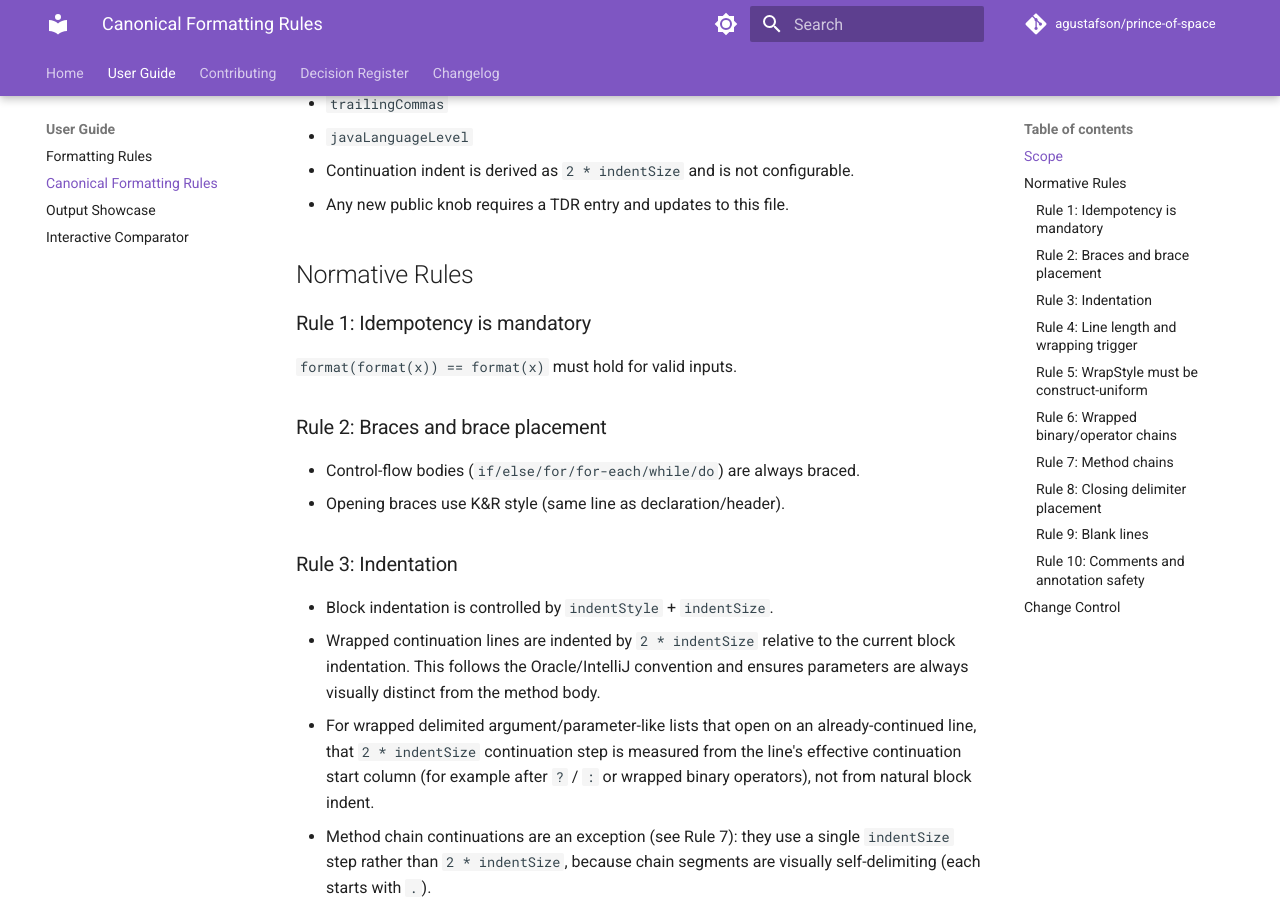
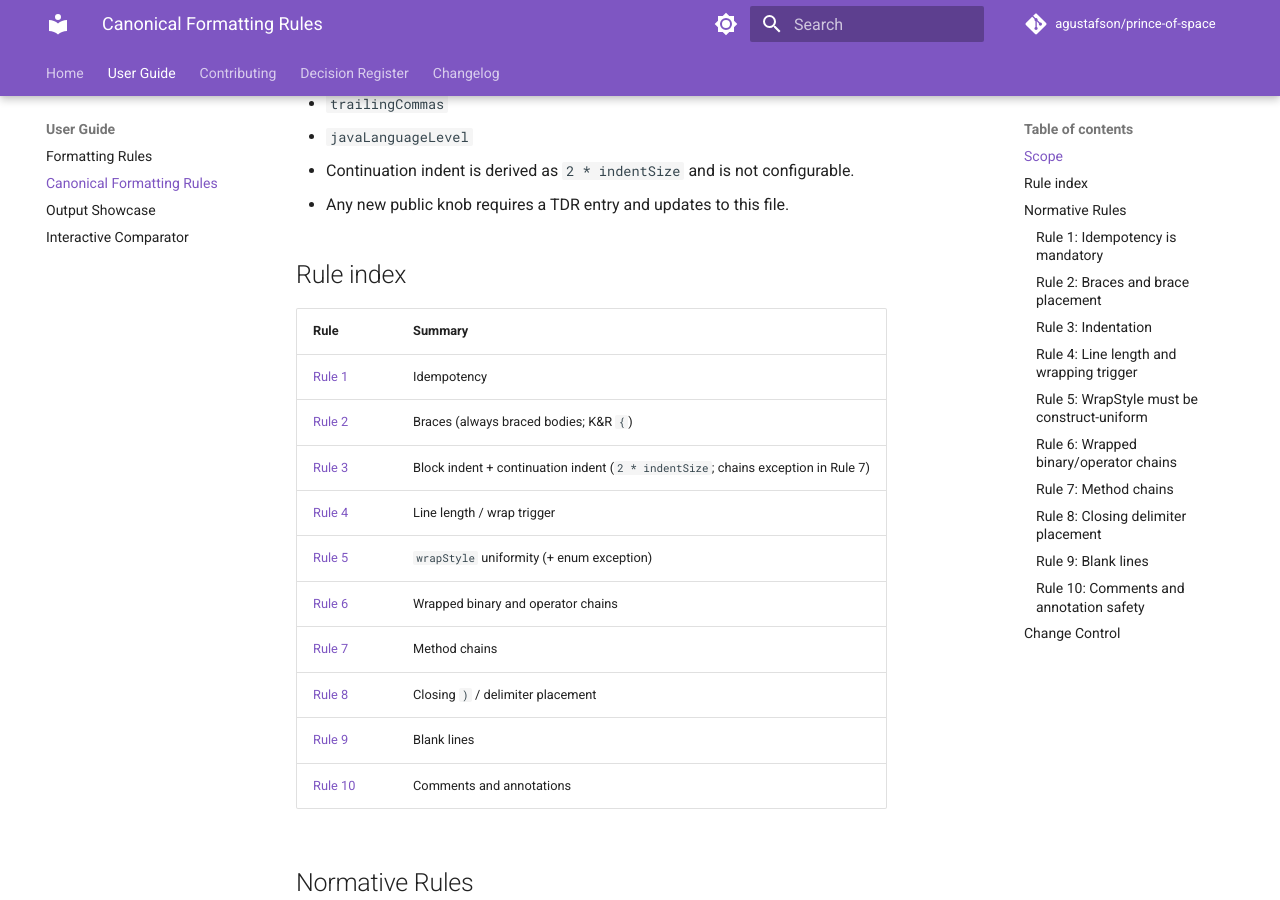
Before and after one commit to agustafson/prince-of-space, an MkDocs documentation site: the page built from docs/canonical-formatting-rules.md, in a window 1280 px wide and 900 px high, scrolled down 631 px. Built offline with MkDocs 1.6.1 and Material for MkDocs 9.7.7, drawn with Linux system fonts in a browser that asks for light colours; comment, search, counter and statistics services are not loaded.

Commit message:
docs: rule index, showroom matrix, IDE settings scope, Spotless Serializable note (#92-94 #63 #84); TDR-024

```diff
--- a/docs/canonical-formatting-rules.md
+++ b/docs/canonical-formatting-rules.md
@@ -20,6 +20,21 @@ These rules define output shape for Java formatting in `modules/core`.
   - `javaLanguageLevel`
 - Continuation indent is derived as `2 * indentSize` and is not configurable.
 - Any new public knob requires a TDR entry and updates to this file.
+
+## Rule index
+
+| Rule | Summary |
+|------|---------|
+| [Rule 1](#rule-1-idempotency-is-mandatory) | Idempotency |
+| [Rule 2](#rule-2-braces-and-brace-placement) | Braces (always braced bodies; K&R `{`) |
+| [Rule 3](#rule-3-indentation) | Block indent + continuation indent (`2 * indentSize`; chains exception in Rule 7) |
+| [Rule 4](#rule-4-line-length-and-wrapping-trigger) | Line length / wrap trigger |
+| [Rule 5](#rule-5-wrapstyle-must-be-construct-uniform) | `wrapStyle` uniformity (+ enum exception) |
+| [Rule 6](#rule-6-wrapped-binaryoperator-chains) | Wrapped binary and operator chains |
+| [Rule 7](#rule-7-method-chains) | Method chains |
+| [Rule 8](#rule-8-closing-delimiter-placement) | Closing `)` / delimiter placement |
+| [Rule 9](#rule-9-blank-lines) | Blank lines |
+| [Rule 10](#rule-10-comments-and-annotation-safety) | Comments and annotations |
 
 ## Normative Rules
 
```
Also changed, not shown: CODE_REVIEW_SUGGESTIONS.md (+26 -10 lines), docs/architecture.md (+2 -2 lines), docs/formatting-rules.md (+6 -0 lines), docs/technical-decision-register.md (+9 -1 lines), modules/intellij-plugin/README.md (+2 -0 lines), 2 other files.
